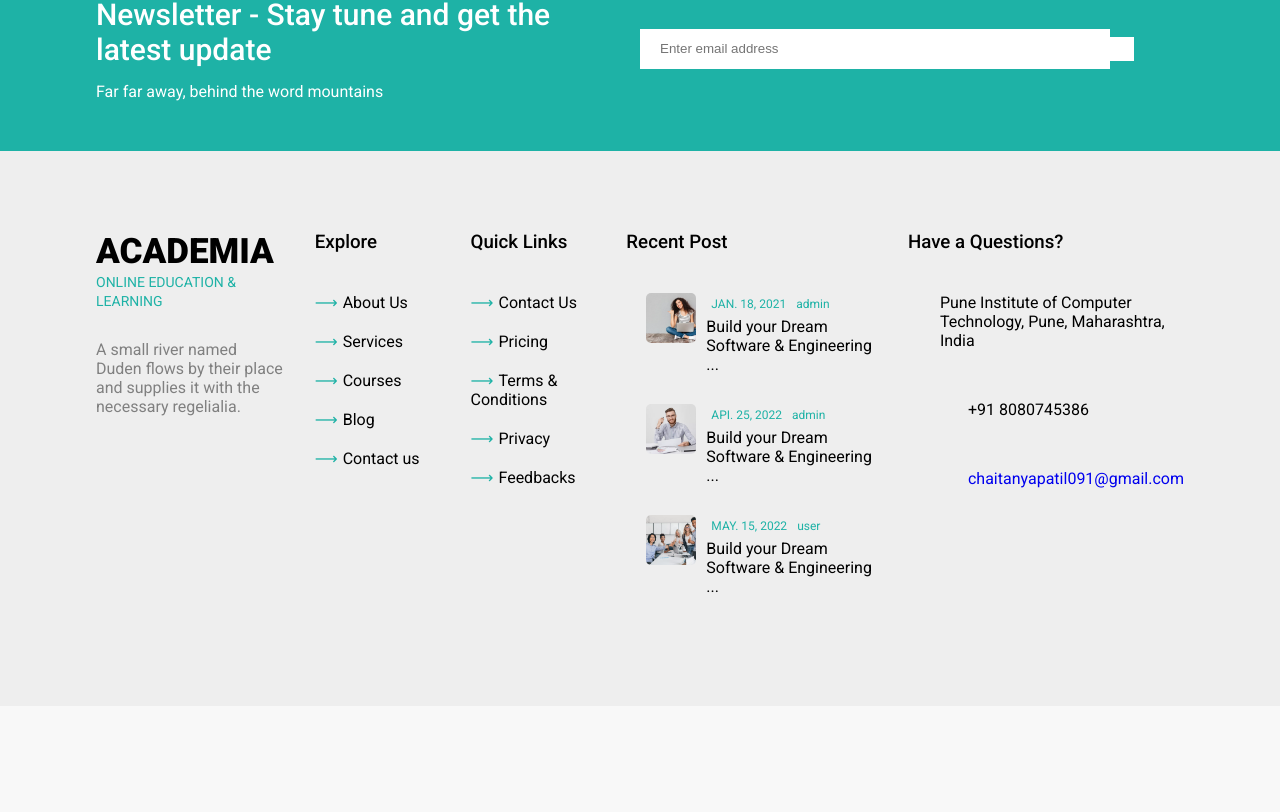
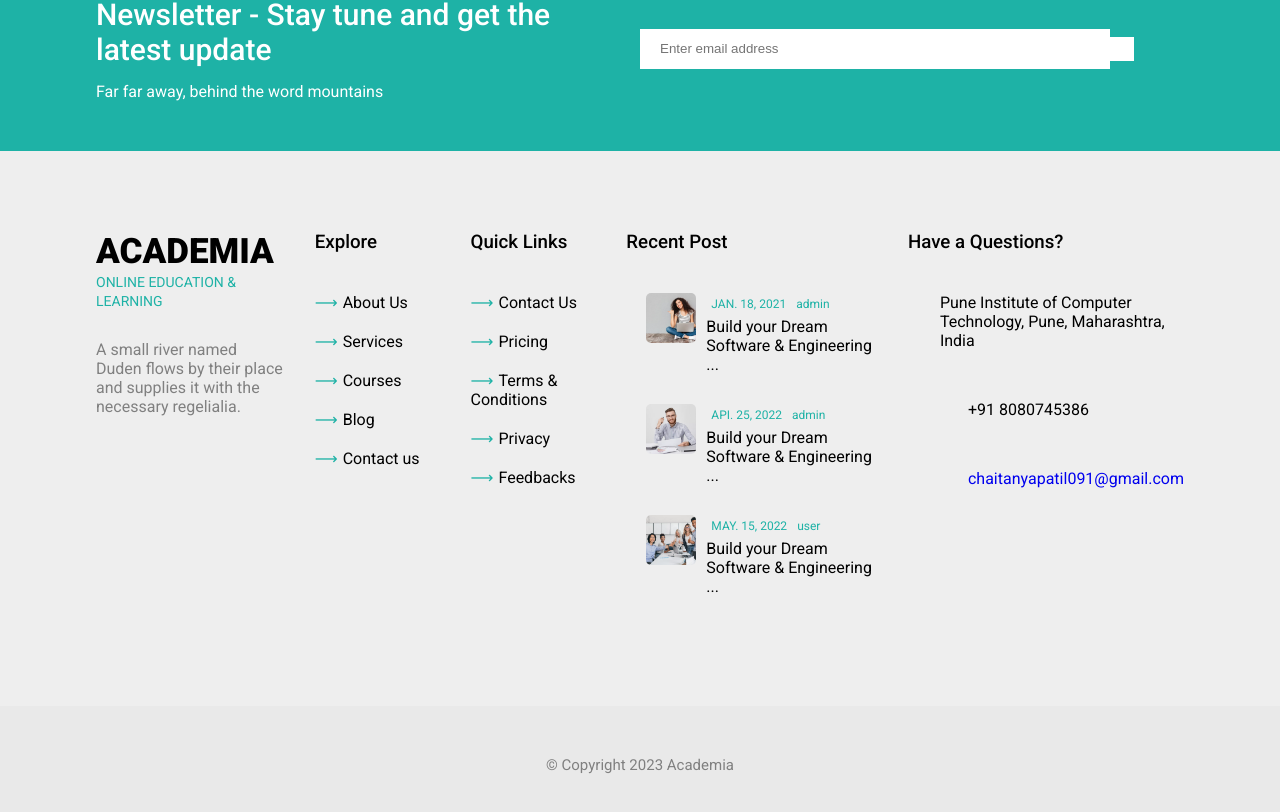
Before and after one commit to chaitanya091/Academia-react, a React (Create React App) app: page /contact in a window 1280 px wide. Shown: the part 1904-2716 px from the top of the page. Before the commit the page ends 2610 px from the top, so only its background shows below. Built offline with nearby package versions, Linux system fonts and the light colour scheme; the HTML template or start-up script is replaced by a standard one.

Commit message:
some changes, added copyright part at bottom of footer

```diff
--- a/src/components/common/footer/Footer.jsx
+++ b/src/components/common/footer/Footer.jsx
@@ -88,7 +88,11 @@ const Footer = () => {
           </div>
         </div>
       </footer>
-
+      <div className='legal'>
+        <p>
+         © Copyright 2023 Academia
+        </p>
+      </div>
     </>
   )
 }
--- a/src/components/common/footer/footer.css
+++ b/src/components/common/footer/footer.css
@@ -98,3 +98,12 @@
     font-size: 20px;
     color: #1eb2a6;
   }
+  .legal {
+    text-align: center;
+    padding: 50px 0;
+    color: grey;
+    background-color: #e9e9e9;
+  }
+  .legal p {
+    font-size: 15px;
+  }
```
